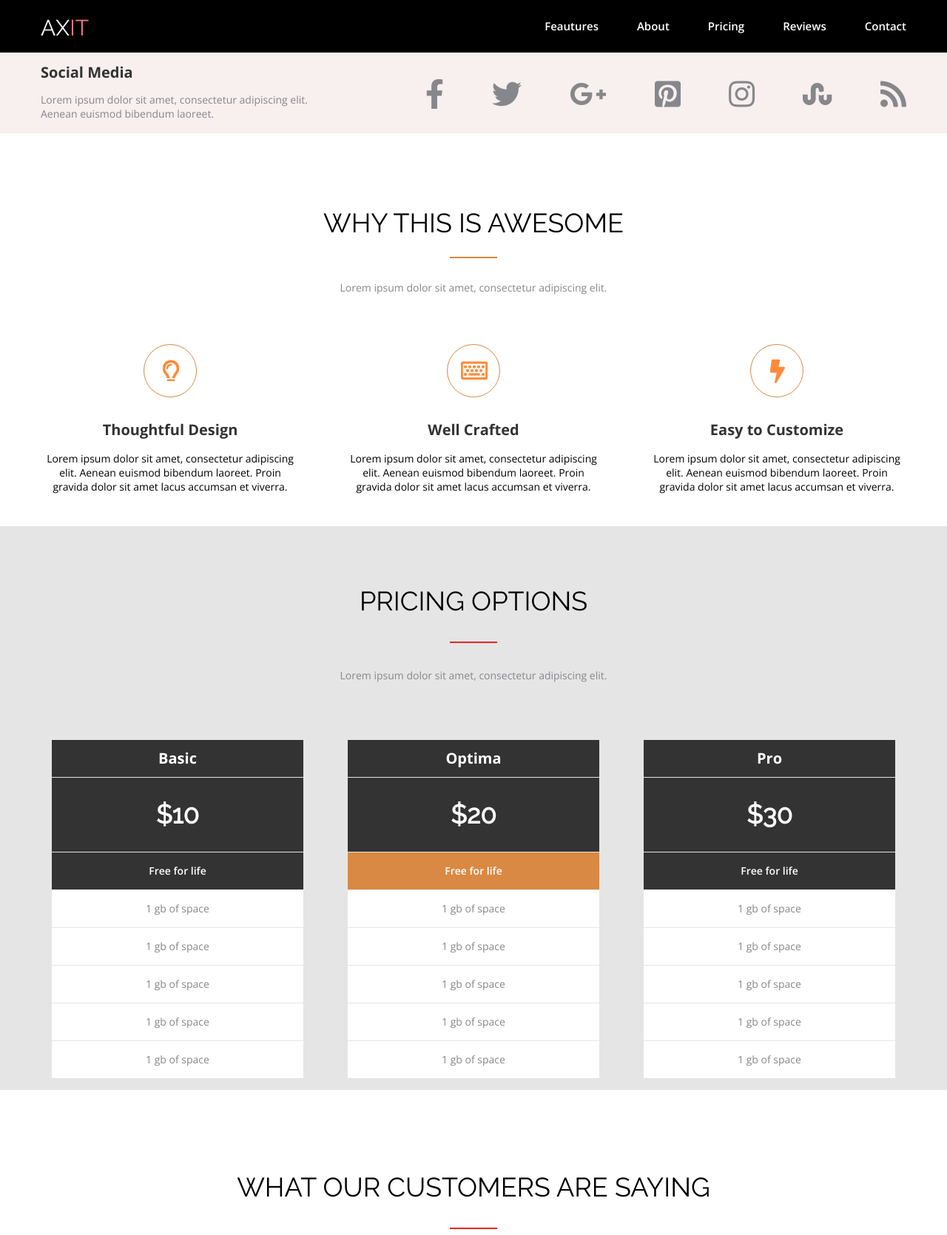
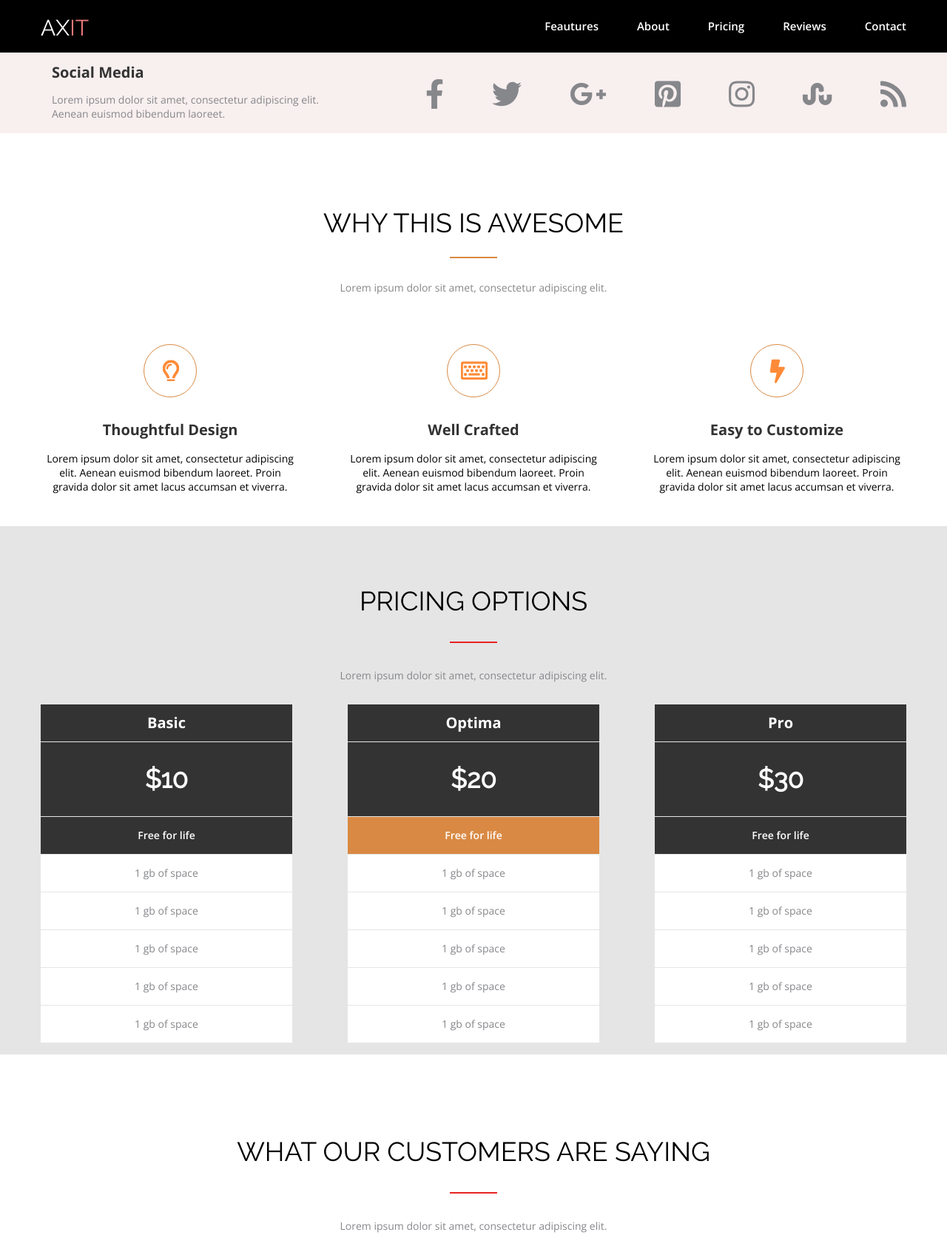
Before and after one commit to Maksim-fil/FE07-wk-1-Maksim-filiconak, a plain HTML site: page hw/index.html in a window 1280 px wide. Shown: the top 1669 px of the page at 74% size. Drawn offline with nearby package versions, Linux system fonts and the light colour scheme.

Commit message:
new section

```diff
--- a/hw/css/pricing.css
+++ b/hw/css/pricing.css
@@ -34,7 +34,7 @@
     display: flex;
     justify-content: space-between;
     margin-top: 62px;
-    padding: 0 -15px;
+    margin: 0 -15px;
     flex-wrap: wrap;
 
 }
--- a/hw/css/social.css
+++ b/hw/css/social.css
@@ -7,13 +7,17 @@
 }
 
 .social-wrap{
+    width: 100%;
     margin-top: 70px;
     display: flex;
     justify-content: space-between;
+
+
 }
 
 .social-wrap_item{
     width: 365px;
+    margin: 0 15px;
 }
 
 .social-titel{
```
